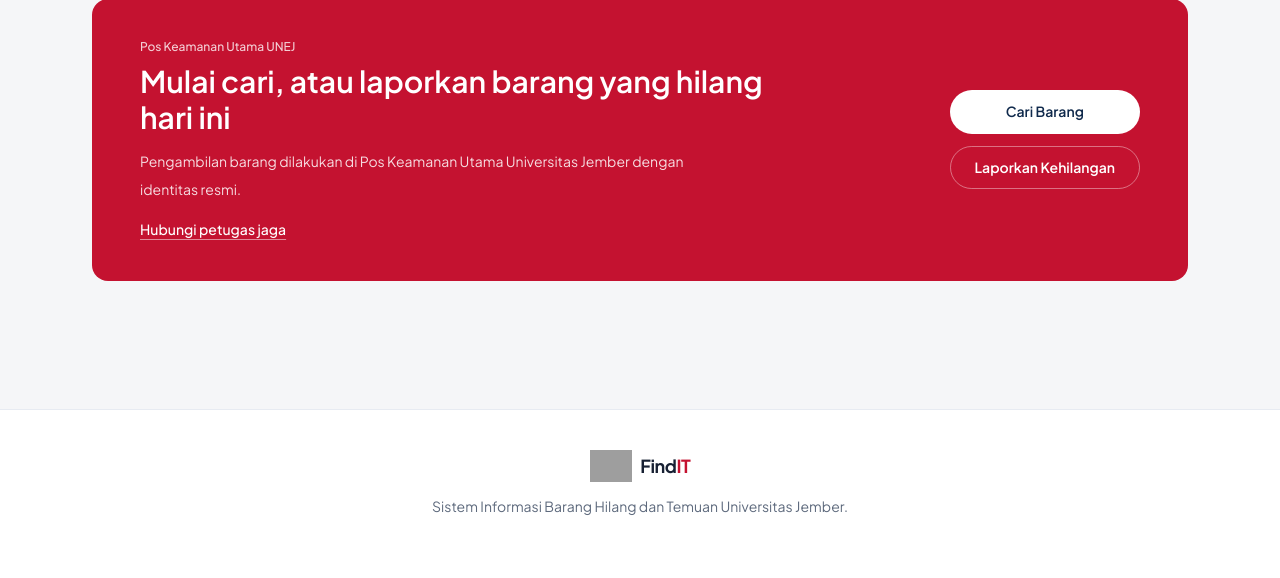
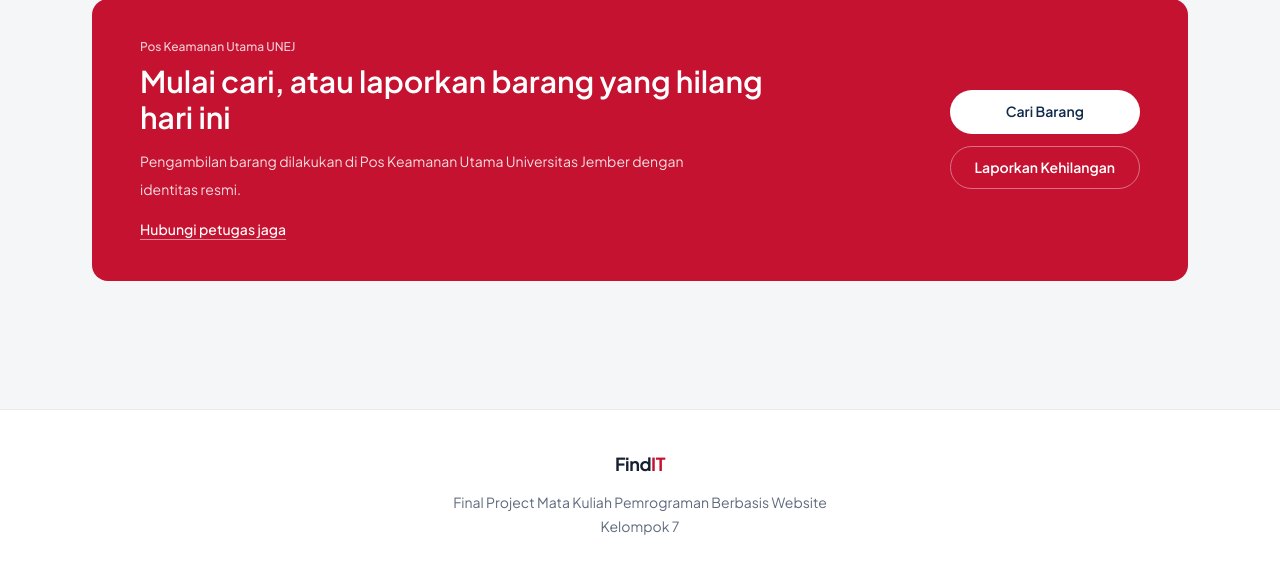
Before and after one commit to ardian79/FindIT, a Laravel app: page / in a window 1280 px wide. Shown: the part 3512-4090 px from the top of the page. Before the commit the page ends 4027 px from the top, so only its background shows below. Run offline with Laravel 12, Linux system fonts and the light colour scheme; data comes from the database, SQL or seed files in the repository; some libraries are stand-ins or nearby versions; grey boxes are pictures that could not be loaded.

Commit message:
Update Minor

```diff
--- a/resources/views/components/footer.blade.php
+++ b/resources/views/components/footer.blade.php
@@ -1,11 +1,13 @@
 <footer class="mt-16 border-t border-[#e7ebf2] bg-white print:hidden">
-    <div class="mx-auto flex w-full max-w-[1160px] flex-col items-center justify-center px-4 py-10 text-center sm:px-6 lg:px-8">
-        <a href="{{ route('home') }}" class="inline-flex items-center gap-2 rounded-lg focus-visible:outline-none focus-visible:ring-2 focus-visible:ring-ink-navy/30">
-            <img src="{{ asset('images/logo-findit.svg') }}" alt="Logo FindIT" class="h-8 w-auto object-contain">
+    <div
+        class="mx-auto flex w-full max-w-[1160px] flex-col items-center justify-center px-4 py-10 text-center sm:px-6 lg:px-8">
+        <a href="{{ route('home') }}"
+            class="inline-flex items-center gap-2 rounded-lg focus-visible:outline-none focus-visible:ring-2 focus-visible:ring-ink-navy/30">
             <span class="text-lg font-bold tracking-tight text-ink">Find<span class="text-brand">IT</span></span>
         </a>
         <p class="mt-3 max-w-md text-sm leading-6 text-ink-muted">
-            Sistem Informasi Barang Hilang dan Temuan Universitas Jember.
+            Final Project Mata Kuliah Pemrograman Berbasis Website<br>
+            Kelompok 7
         </p>
     </div>
 </footer>
```
